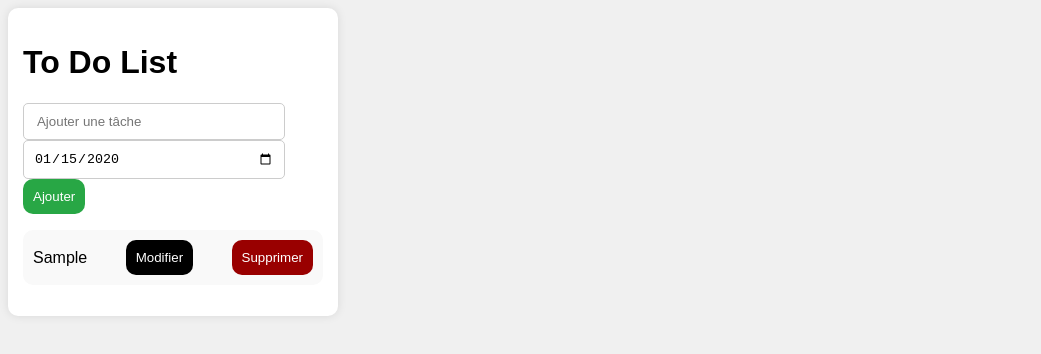
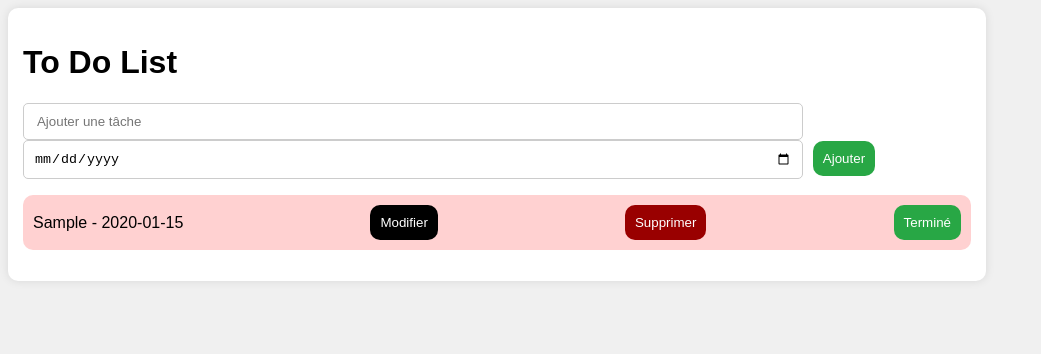
Before and after one commit to AlphaSaiiko/To_Do_List, a plain HTML site: page src/index.html in a window 1280 px wide. Both pictures are taken after typing "Sample", "2020-01-15" into the empty fields and a click on the button "Ajouter". Shown: the whole page, without its empty margins (0-1041 px from the left). Drawn offline with Linux system fonts and the light colour scheme.

Commit message:
Ajout d'une hierchie des dates , deadline, bouton terminer et agrandissement de la fenetre

```diff
--- a/src/script.js
+++ b/src/script.js
@@ -1,19 +1,21 @@
 document.addEventListener('DOMContentLoaded', () => {
 	const list = document.getElementById('liste_tache');
 	const input = document.getElementById('tache');
+	const dateInput = document.getElementById('dateTache');
 	const ajouterTacheBtn = document.getElementById('ajouter-tache');
-	const dateTache = document.getElementById
 
 	// Fonction pour ajouter une tâche
 	function ajouterNouvelleTache() {
 		const taskText = input.value.trim();
-		if (taskText !== "") {
-			const task = { text: taskText, completed: false };
+		const taskDate  = dateInput.value;
+		if (taskText !== "" && taskDate !== "") {
+			const task = { text: taskText, date: taskDate, completed: false };
 			const tasks = JSON.parse(localStorage.getItem('tasks')) || [];
 			tasks.push(task);
 			localStorage.setItem('tasks', JSON.stringify(tasks));
-			ajouterTache(task, list, tasks);
+			afficherTachesTriees(tasks, list);
 			input.value = "";
+			dateInput.value = ""; // Réinitialisation correcte de la valeur de dateInput
 		}
 	}
 
@@ -32,7 +34,17 @@ document.addEventListener('DOMContentLoaded', () => {
 
 function chargerTache(list) {
 	const tasks = JSON.parse(localStorage.getItem('tasks')) || [];
+	afficherTachesTriees(tasks, list);
+}
 
+function afficherTachesTriees(tasks, list) {
+	// Trier les tâches par date
+	tasks.sort((a, b) => new Date(a.date) - new Date(b.date));
+
+	// Vider la liste avant d'ajouter les tâches triées
+	list.innerHTML = '';
+
+	// Ajouter les tâches triées à la liste
 	tasks.forEach(task => {
 		ajouterTache(task, list, tasks);
 	});
@@ -40,10 +52,18 @@ function chargerTache(list) {
 
 function ajouterTache(task, list, tasks) {
 	const li = document.createElement('li');
-	li.textContent = task.text;
+	li.textContent = `${task.text} - ${task.date}`;
 
 	if (task.completed) {
 		li.classList.add('completed');
+	}
+
+	const taskDate = new Date(task.date);
+	const currentDate = new Date();
+
+	// Comparaison des dates
+	if (taskDate - currentDate < 3 * 24 * 60 * 60 * 1000) {
+		li.style.backgroundColor = '#ffd1d1';
 	}
 
 	const modifier = document.createElement('button');
@@ -53,7 +73,7 @@ function ajouterTache(task, list, tasks) {
 		const nouveauTexte = prompt("Modifier la tâche:", task.text);
 		if (nouveauTexte !== null && nouveauTexte.trim() !== "") {
 			task.text = nouveauTexte.trim();
-			li.firstChild.textContent = task.text;
+			li.firstChild.textContent = `${task.text} - ${task.date}`;
 			localStorage.setItem('tasks', JSON.stringify(tasks));
 		}
 	});
@@ -71,7 +91,24 @@ function ajouterTache(task, list, tasks) {
 		localStorage.setItem('tasks', JSON.stringify(tasks));
 	});
 
+	const btnTerminer = document.createElement('button');
+	btnTerminer.id = 'btnTerminer';
+	btnTerminer.style = 'background: #28a745';
+	btnTerminer.textContent = 'Terminé';
+	btnTerminer.addEventListener('click', () =>{
+		task.completed = !task.completed
+		if(task.completed)
+		{
+			li.classList.add('completed')
+		}
+		else{
+			li.classList.remove('completed')
+		}
+		localStorage.setItem('tasks',JSON.stringify(tasks));
+	});
+
 	li.appendChild(modifier);
 	li.appendChild(btnDelete);
+	li.appendChild(btnTerminer);
 	list.appendChild(li);
 }
--- a/src/style.css
+++ b/src/style.css
@@ -11,7 +11,7 @@ body {
 	padding: 15px;
 	border-radius: 10px;
 	box-shadow: 0px 0px 10px rgba(0,0,0,0.1);
-	width: 300px;
+	width: 75%;
 }
 
 input {
@@ -52,3 +52,7 @@ li.completed {
 	text-decoration: line-through;
 	color: #aaa;
 }
+input#dateTache {
+	user-select:  none;
+	-webkit-user-select: none;
+}
```
Also changed, not shown: 1 other file.
